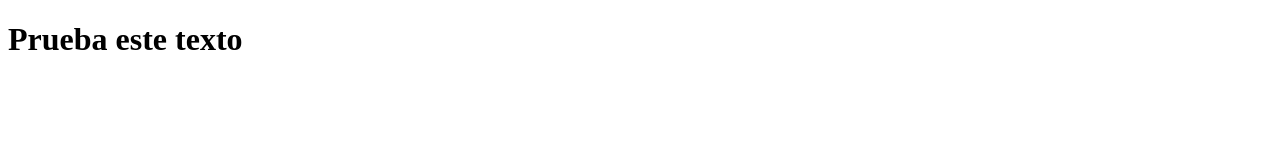
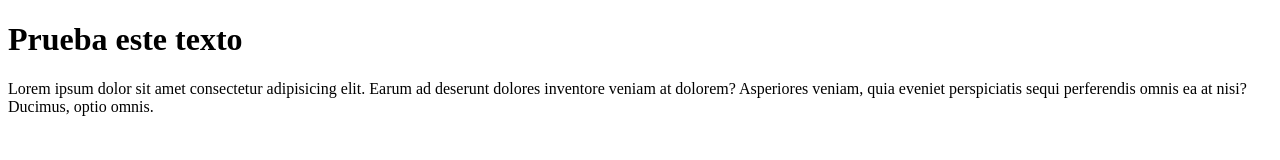
Before and after one commit to WILLIAMNEIRA/git, a plain HTML site: page index.html in a window 1280 px wide. Drawn offline with Linux system fonts and the light colour scheme.

Commit message:
agregamos un parrafo del quijote

```diff
--- a/index.html
+++ b/index.html
@@ -6,6 +6,7 @@
     <meta name="viewport" content="width=device-width, initial-scale=1.0">
     <title>Libros</title>
     <h1>Prueba este texto</h1>
+    <p> Lorem ipsum dolor sit amet consectetur adipisicing elit. Earum ad deserunt dolores inventore veniam at dolorem? Asperiores veniam, quia eveniet perspiciatis sequi perferendis omnis ea at nisi? Ducimus, optio omnis.</p>
 </head>
 <body>
 
```
